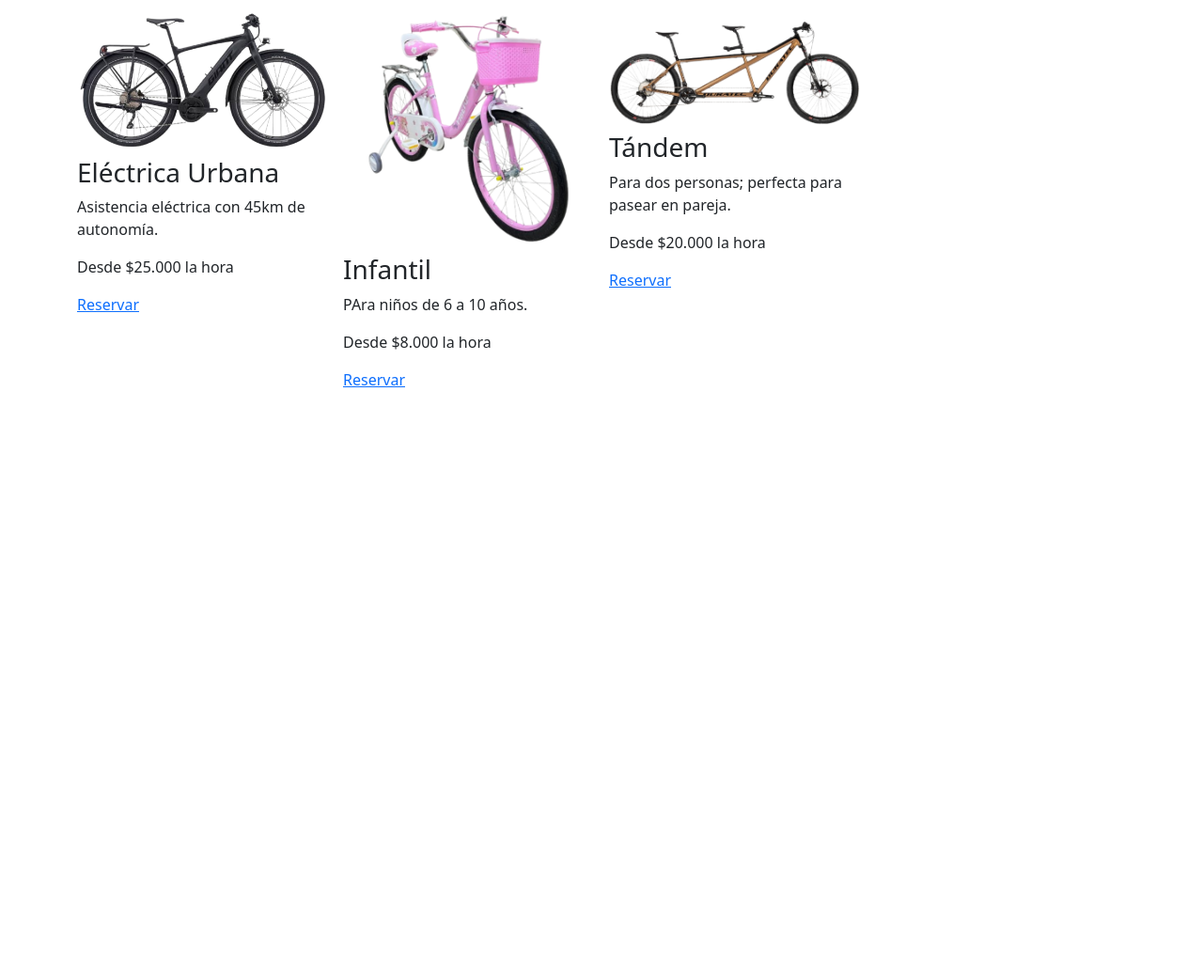
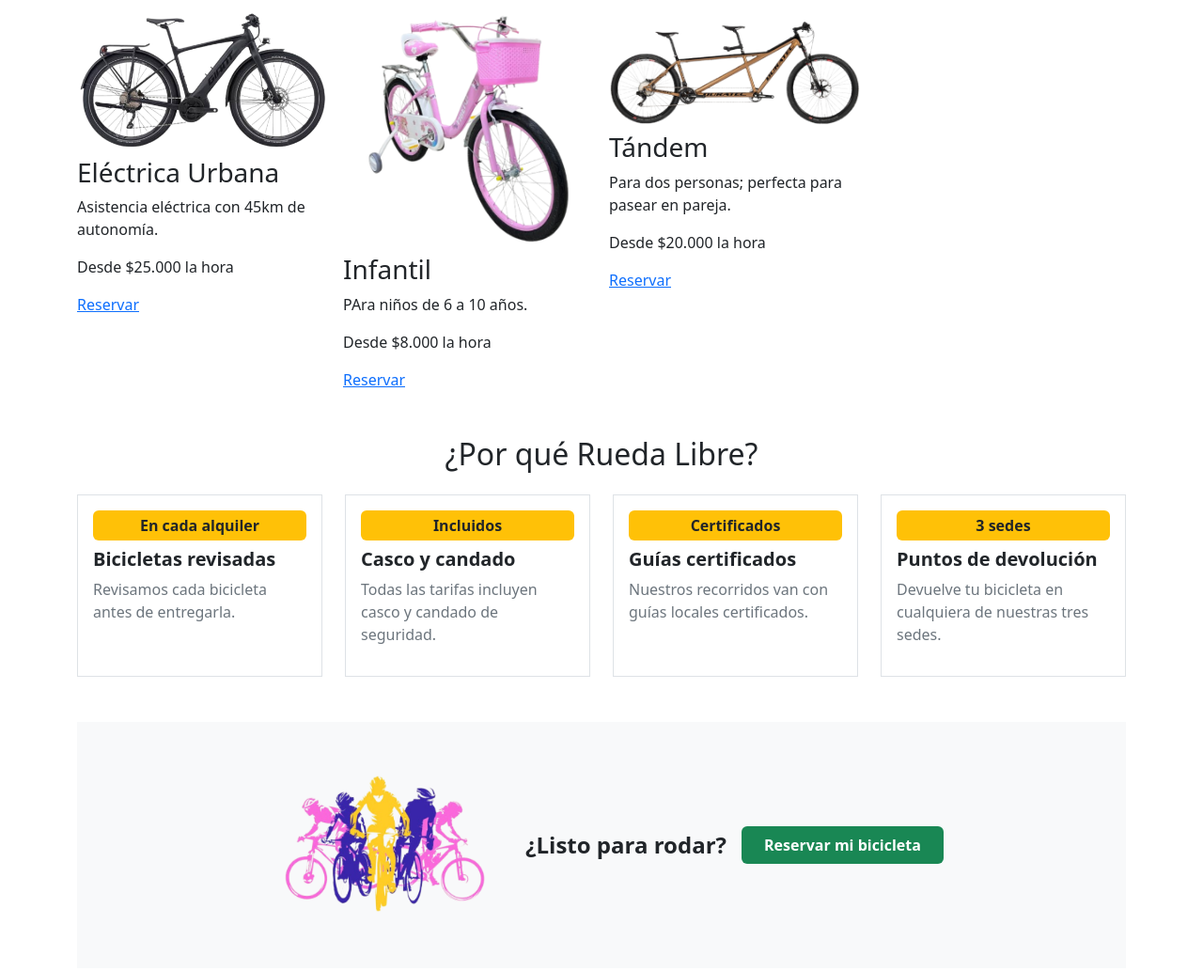
Before and after one commit to alexxabr-19/rueda-libre, a plain HTML site: page pruebas/catalogo-bootstrap.html in a window 1280 px wide. Shown: the part 574-1607 px from the top of the page at 94% size. Before the commit the page ends 990 px from the top, so only its background shows below. Drawn offline with nearby package versions, Linux system fonts and the light colour scheme.

Commit message:
feat: sección beneficios con bootstrap

```diff
--- a/pruebas/catalogo-bootstrap.html
+++ b/pruebas/catalogo-bootstrap.html
@@ -66,6 +66,48 @@
         </div>
     </section>
 
+    <section class="container my-5">
+        <h2 class="text-center text-dark mb-4">¿Por qué Rueda Libre?</h2>
+        <div class="row g-4">
+            <div class="col-12 col-md-6 col-lg-3">
+                <div class="border p-3 h-100">
+                    <p class="bg-warning text-dark fw-bold p-1 mb-2 rounded text-center">En cada alquiler</p>
+                    <h3 class="fs-5 fw-bold text-dark">Bicicletas revisadas</h3>
+                    <p class="text-secondary">Revisamos cada bicicleta antes de entregarla.</p>
+                </div>
+            </div>
+            <div class="col-12 col-md-6 col-lg-3">
+                <div class="border p-3 h-100 ">
+                    <p class="bg-warning text-dark fw-bold p-1 mb-2 rounded text-center">Incluidos</p>
+                    <h3 class="fs-5 fw-bold text-dark">Casco y candado</h3>
+                    <p class="text-secondary">Todas las tarifas incluyen casco y candado de seguridad.</p>
+                </div>
+            </div>
+            <div class="col-12 col-md-6 col-lg-3">
+                <div class="border p-3 h-100">
+                    <p class="bg-warning text-dark fw-bold p-1 mb-2 rounded text-center">Certificados</p>
+                    <h3 class="fs-5 fw-bold text-dark">Guías certificados</h3>
+                    <p class="text-secondary">Nuestros recorridos van con guías locales certificados.</p>
+                </div>
+            </div>
+            <div class="col-12 col-md-6 col-lg-3">
+                <div class="border p-3 h-100">
+                    <p class="bg-warning text-dark fw-bold p-1 mb-2 rounded text-center">3 sedes</p>
+                    <h3 class="fs-5 fw-bold text-dark">Puntos de devolución</h3>
+                    <p class="text-secondary">Devuelve tu bicicleta en cualquiera de nuestras tres sedes.</p>
+                </div>
+            </div>
+        </div>
+    </section>
+
+    <section class="container my-5">
+        <div class="d-flex flex-column flex-md-row justify-content-center align-items-center gap-3 p-4 bg-light">
+           <img class="d-none d-md-block w-25" src="../img/portada.png" alt="">
+            <p class="fs-4 fw-bold mb-0">¿Listo para rodar?</p>
+            <a class="bg-success text-white px-4 py-2 rounded text-decoration-none fw-bold" href="../paginas/reservas.html">Reservar mi bicicleta</a>
+        </div>
+    </section>
+
     <script src="https://cdn.jsdelivr.net/npm/bootstrap@5.3.9/dist/js/bootstrap.bundle.min.js"
         integrity="sha384-WyOxWvTyr1QaMPfiPJSv76iReVthorl5uWlFtZPyK0IEB0hGzo9y5Bp9mYanr8Bu"
         crossorigin="anonymous"></script>
```
Also changed, not shown: bitacora.txt (+12 -0 lines).
